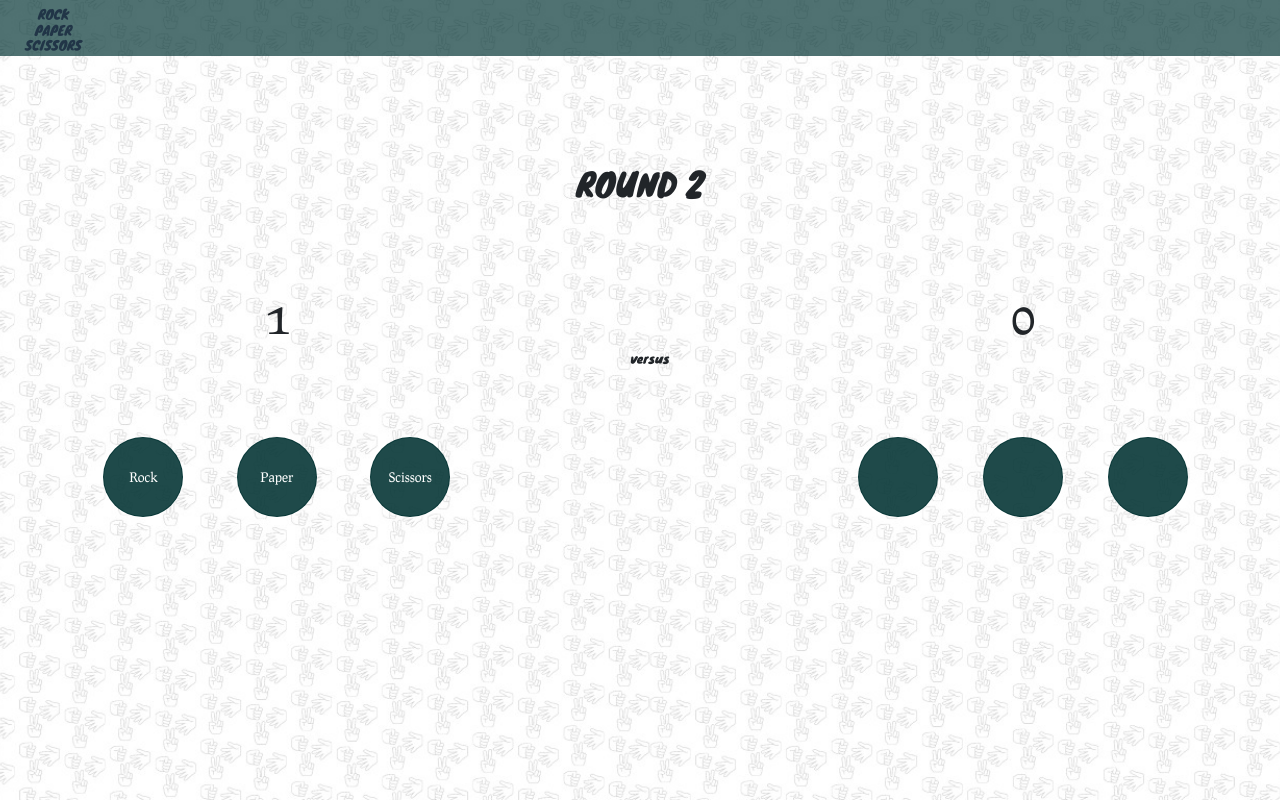
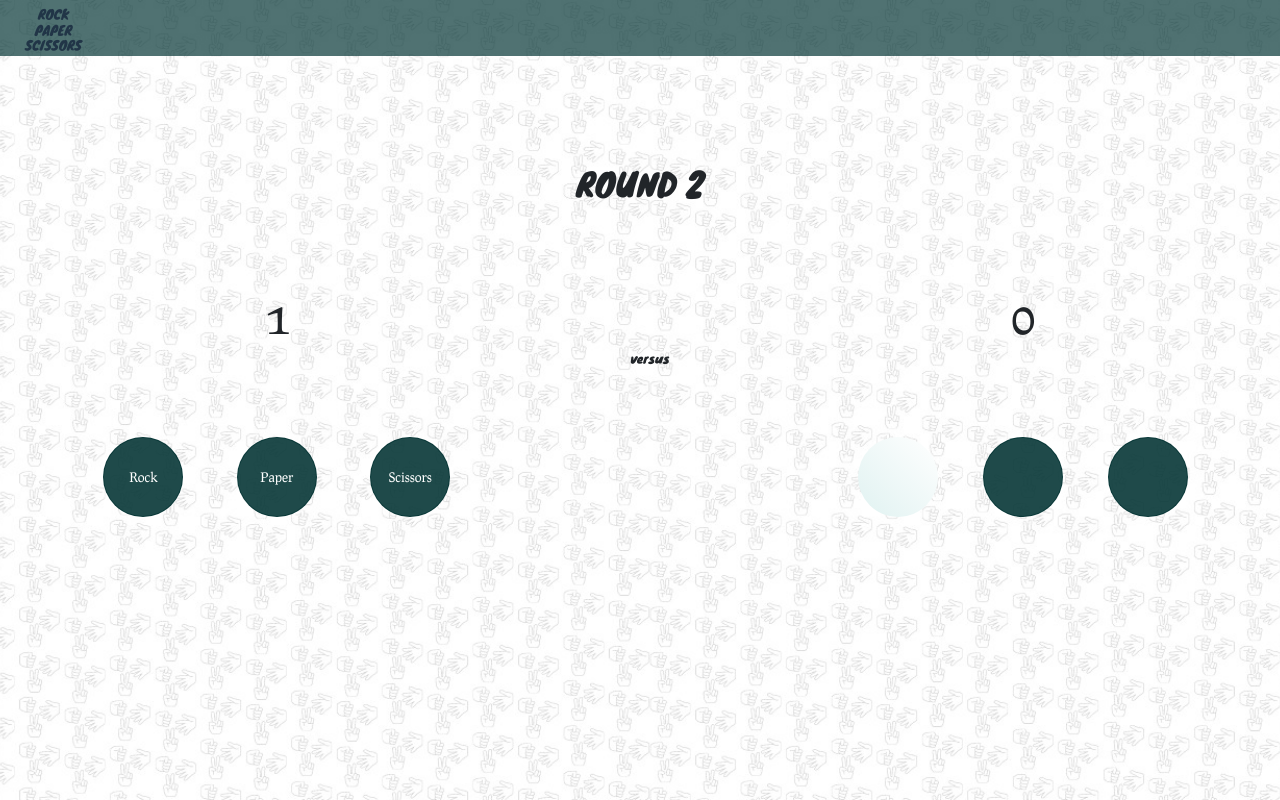
Before and after one commit to scottfzd/rock-paper-scissors, a React app: page / in a window 1280 px wide. Both pictures are taken after a click on the button "Rock". Built offline with nearby package versions, Linux system fonts and the light colour scheme; the HTML template or start-up script is replaced by a standard one.

Commit message:
implement loading circles animation

```diff
--- a/src/App.css
+++ b/src/App.css
@@ -319,3 +319,11 @@
   align-items: center;
   justify-content: center;
 }
+
+.button.active {
+  background: linear-gradient(
+    45deg, #e0f2f1, #ffffff
+  );
+  color: rgba(7, 55, 55, 0.9);
+  border: none;
+}
--- a/src/pages/GameInterface.jsx
+++ b/src/pages/GameInterface.jsx
@@ -20,6 +20,19 @@
 
     const [showModal, setShowModal] = useState(false);
 
+    const [activeIndex, setActiveIndex] = useState(0);
+    const buttonCount = 3;
+    const intervalTime = 700;
+    useEffect(() => {
+
+        const interval = setInterval(() => {
+            setActiveIndex(prevIndex => (prevIndex + 1) % buttonCount);
+        }, intervalTime);
+
+        return () => clearInterval(interval);
+    }, [buttonCount, intervalTime]);
+
+
 
     // flow
 
@@ -28,7 +41,7 @@
             const choices = ["Rock", "Paper", "Scissors"];
             const randomIndex = Math.floor(Math.random() * 3);
 
-            const delays = [2000, 2500, 3000];
+            const delays = [2500, 3000, 3500];
             const delay = delays[randomIndex];
 
             const timer = setTimeout(() => {
@@ -162,9 +175,9 @@
 
                     {!computerChoice &&
                         <div className="container">
-                            <div className="button"></div>
-                            <div className="button"></div>
-                            <div className="button"></div>
+                            <div className={`button ${activeIndex === 0 ? "active" : ""}`}></div>
+                            <div className={`button ${activeIndex === 1 ? "active" : ""}`}></div>
+                            <div className={`button ${activeIndex === 2 ? "active" : ""}`}></div>
                         </div>
                     }
 
```
